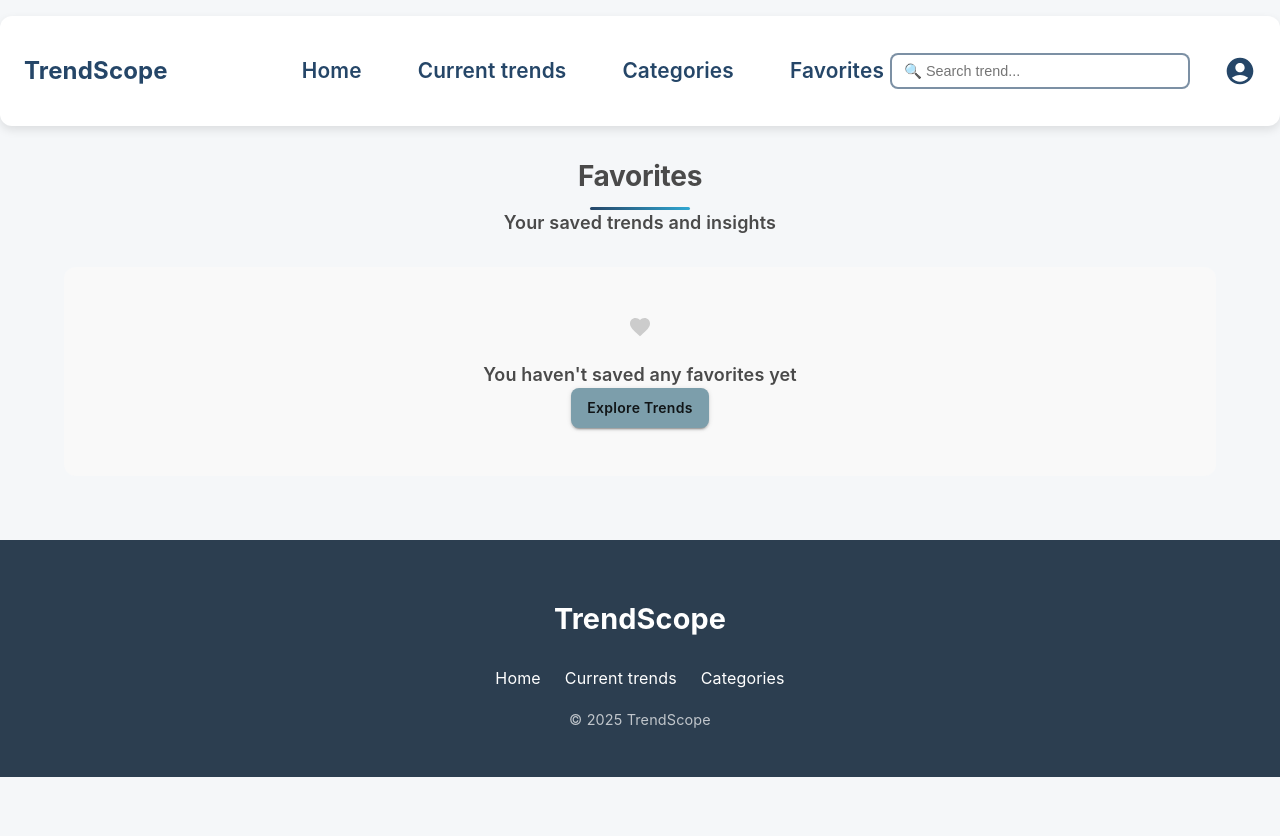
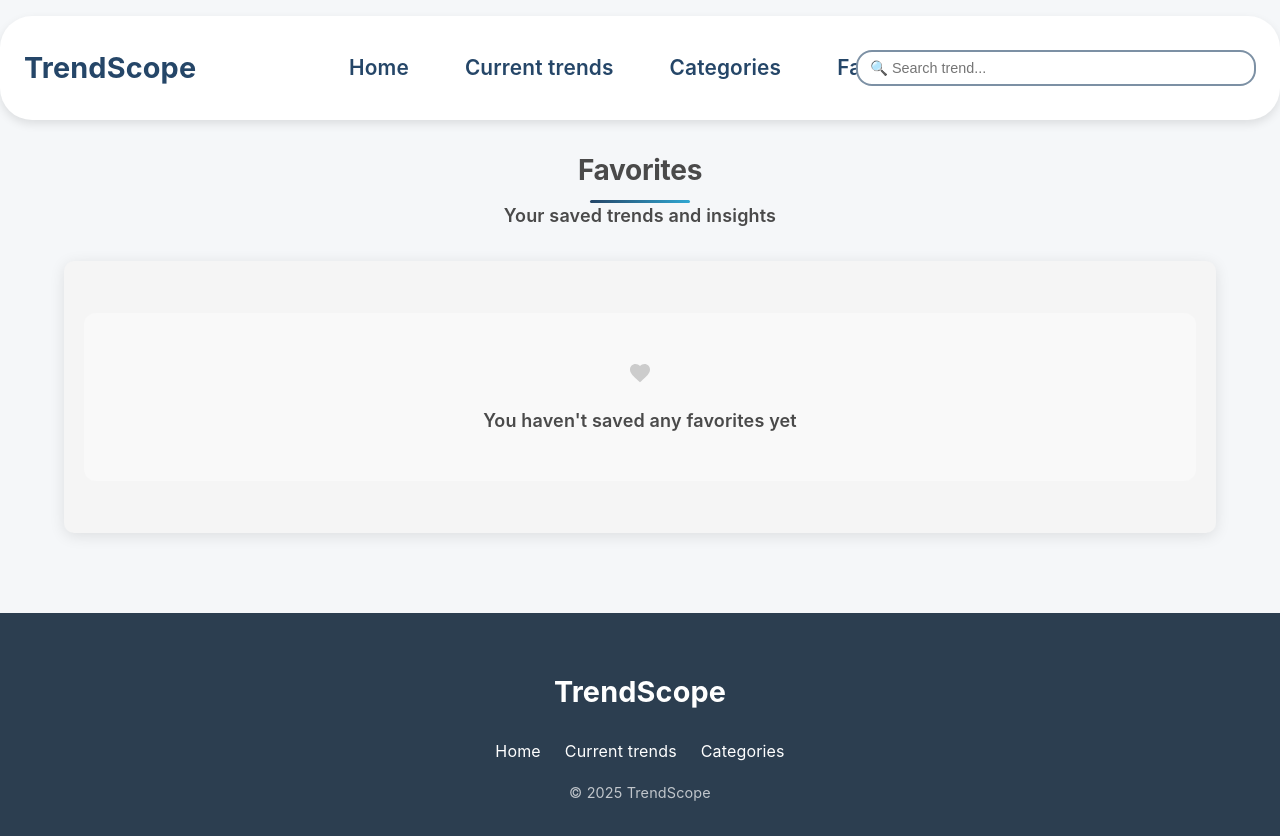
Before and after one commit to Damilyaa/TrendScope, a React (Vite) app in the folder frontend/: page /favorites in a window 1280 px wide. Shown: the top 836 px of the page. Before the commit the page ends 800 px from the top, so only its background shows below. Built offline with nearby package versions, Linux system fonts and the light colour scheme.

Commit message:
fix: fixed css and design

```diff
--- a/frontend/src/App.jsx
+++ b/frontend/src/App.jsx
@@ -3,7 +3,7 @@ import { BrowserRouter as Router, Routes, Route } from "react-router-dom";
 import { ThemeProvider, createTheme, CssBaseline } from "@mui/material";
 import NavBar from "./components/NavBar/NavBar";
 import Footer from "./components/Footer/Footer";
-import Auth from "./components/Auth/Auth";
+// import Auth from "./components/Auth/Auth";
 import Favorites from "./components/Favorites/Favorites";
 
 const Home = React.lazy(() => import("./components/Home/Home"));
@@ -211,7 +211,7 @@ export default function App() {
                 <Route path="/categories" element={<Categories />} />
                 <Route path="/trend/:trendName" element={<Trend />} />
                 <Route path="/favorites" element={<Favorites />} />
-                <Route path="/auth" element={<Auth />} />
+                {/* <Route path="/auth" element={<Auth />} /> */}
               </Routes>
             </Suspense>
           </main>
--- a/frontend/src/components/Categories/Categories.css
+++ b/frontend/src/components/Categories/Categories.css
@@ -2,6 +2,14 @@
   padding: 2rem;
   max-width: 1200px;
   margin: 0 auto;
+}
+
+.categories-box {
+  background: #f5f5f5;
+  padding: 20px;
+  margin-bottom: 3rem;
+  border-radius: 10px;
+  box-shadow: 0 3px 15px rgba(0, 0, 0, 0.1);
 }
 
 .categories-header {
--- a/frontend/src/components/Categories/Categories.jsx
+++ b/frontend/src/components/Categories/Categories.jsx
@@ -188,7 +188,7 @@ export default function Categories() {
           {error}
         </Alert>
       ) : (
-        <>
+        <div className="categories-box">
           <Tabs
             value={selectedCategory}
             onChange={handleCategoryChange}
@@ -215,7 +215,7 @@ export default function Categories() {
               ))}
             </Grid>
           )}
-        </>
+        </div>
       )}
     </Container>
   );
--- a/frontend/src/components/Favorites/Favorites.css
+++ b/frontend/src/components/Favorites/Favorites.css
@@ -2,6 +2,14 @@
   padding: 2rem;
   max-width: 1200px;
   margin: 0 auto;
+}
+
+.favorites-box{
+  background: #f5f5f5;
+  padding: 20px;
+  margin-bottom: 3rem;
+  border-radius: 10px;
+  box-shadow: 0 3px 15px rgba(0, 0, 0, 0.1);
 }
 
 .favorites-header {
--- a/frontend/src/components/Favorites/Favorites.jsx
+++ b/frontend/src/components/Favorites/Favorites.jsx
@@ -97,20 +97,14 @@ export default function Favorites() {
           Your saved trends and insights
         </Typography>
       </div>
-
+      <div className="favorites-box">
       {favorites.length === 0 ? (
         <div className="empty-favorites">
           <FavoriteIcon className="empty-favorites-icon" />
           <Typography variant="h6" className="empty-favorites-text">
             You haven't saved any favorites yet
           </Typography>
-          <Button
-            variant="contained"
-            color="primary"
-            onClick={() => navigate('/trends')}
-          >
-            Explore Trends
-          </Button>
+
         </div>
       ) : (
         <Grid container spacing={3}>
@@ -125,6 +119,8 @@ export default function Favorites() {
           ))}
         </Grid>
       )}
+      </div>
+
     </Container>
   );
 }
--- a/frontend/src/components/Home/Home.css
+++ b/frontend/src/components/Home/Home.css
@@ -7,12 +7,12 @@
   }
 
   .hero {
-    min-height: 60vh;
+    height: 30rem;
     display: flex;
     align-items: center;
     justify-content: center;
     text-align: center;
-    background: linear-gradient(135deg, rgba(203, 216, 229, 0.783) 0%, rgba(125, 181, 200, 0.686) 100%);
+    background: linear-gradient(135deg, rgba(203, 216, 229, 0.783) 0%, rgba(145, 193, 209, 0.549) 100%);
     border-radius: 24px;
     margin-top: 4rem;
   }
@@ -44,9 +44,10 @@
     background: linear-gradient(45deg, #2c3e50 30%, #30a7d2 90%);
     color: white;
     padding: 12px 32px;
-    font-size: 1.1rem;
+    font-size: 1.15rem;
     border-radius: 8px;
     text-transform: none;
+    margin-top: 3rem;
   }
 
   .cta-button:hover {
--- a/frontend/src/components/NavBar/NavBar.css
+++ b/frontend/src/components/NavBar/NavBar.css
@@ -5,15 +5,17 @@
     background: white;
     box-shadow: 0 4px 10px rgba(0, 0, 0, 0.1);
     padding: 1rem 1.5rem;
-    border-radius: 12px;
+    border-radius: 32px;
     width: 100%;
-    max-width: 1400px;
+    max-width: 1800px;
     margin: 0 auto;
     margin-top: 1rem;
+    max-height: 6.5rem;
 }
 
 .logo {
     color: #254668;
+    font-size: 1.8rem;;
 }
 
 .nav-links {
@@ -44,10 +46,11 @@
 
 .search-input {
     width: 100%;
+    min-width: 400px;
     padding: 0.5rem 0.75rem;
     font-size: 0.9rem;
     border: 0.15rem solid #25476899;
-    border-radius: 8px;
+    border-radius: 16px;
     outline: none;
     transition: border 0.3s ease-in-out;
 }
--- a/frontend/src/components/NavBar/NavBar.jsx
+++ b/frontend/src/components/NavBar/NavBar.jsx
@@ -48,7 +48,7 @@ export default function NavBar() {
           onKeyDown={handleSearch}
         />
       </div>
-      <div className="profile-container">
+      {/* <div className="profile-container">
         <IconButton
           onClick={handleProfileMenuOpen}
           size="large"
@@ -78,7 +78,7 @@ export default function NavBar() {
           <MenuItem onClick={handleProfileClick}>Profile</MenuItem>
           <MenuItem onClick={handleProfileClick}>Login</MenuItem>
         </Menu>
-      </div>
+      </div> */}
     </nav>
   );
 }
--- a/frontend/src/components/Trends/Trends.css
+++ b/frontend/src/components/Trends/Trends.css
@@ -2,7 +2,7 @@
     padding: 1rem 2rem 2rem 2rem;
     max-width: 1200px;
     margin: 0 auto;
-    text-align: center;
+    text-align: start;
 }
 
 .trends-header {
@@ -14,7 +14,7 @@
     font-size: 2.5rem;
     margin-bottom: 1rem;
     color: #254668;
-    text-align: start;
+    text-align: center;
     position: relative;
     padding-bottom: 15px;
 }
@@ -23,7 +23,8 @@
     content: '';
     position: absolute;
     bottom: 0;
-    left: 0;
+    left: 50%;
+    transform: translateX(-50%);
     width: 100px;
     height: 3px;
     background: linear-gradient(90deg, #254668, #30a7d2);
@@ -34,7 +35,7 @@
     font-size: 1.2rem;
     color: #666;
     margin-bottom: 2rem;
-    text-align: start;
+    text-align: center;
 }
 
 .trends-day {
@@ -97,7 +98,7 @@
 
 .trend-header {
     display: flex;
-    align-items: center;
+    align-items: start;
     margin-bottom: 16px;
 }
 
--- a/frontend/src/components/Trends/Trends.jsx
+++ b/frontend/src/components/Trends/Trends.jsx
@@ -145,17 +145,14 @@ export default function Trends() {
       </div>
 
       {loading ? (
-        <div className="loading-container">
-          <CircularProgress />
-        </div>
-      ) : error ? (
-        <div className="error-container">
-          <Typography variant="h6" className="error-message">
-            {error}
-          </Typography>
-          <Button onClick={fetchTrends}>Try Again</Button>
-        </div>
-      ) : (
+              <Box display="flex" justifyContent="center" alignItems="center" minHeight="300px">
+                <CircularProgress />
+              </Box>
+            ) : error ? (
+              <Alert severity="error" sx={{ mb: 2 }}>
+                {error}
+              </Alert>
+            ) : (
         <>
           <div className="trends-day">
             <Typography variant="h5" className="trends-date">
```
Also changed, not shown: 1 other file (tests, documents, lock files or other folders).
